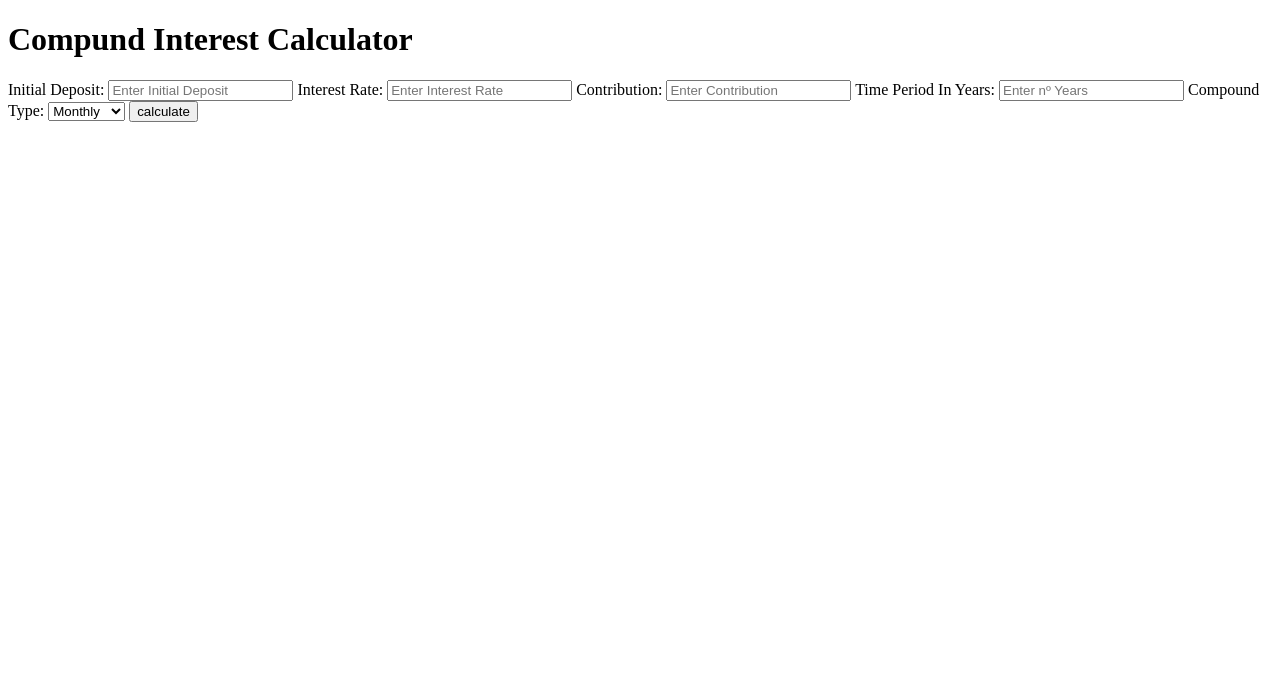
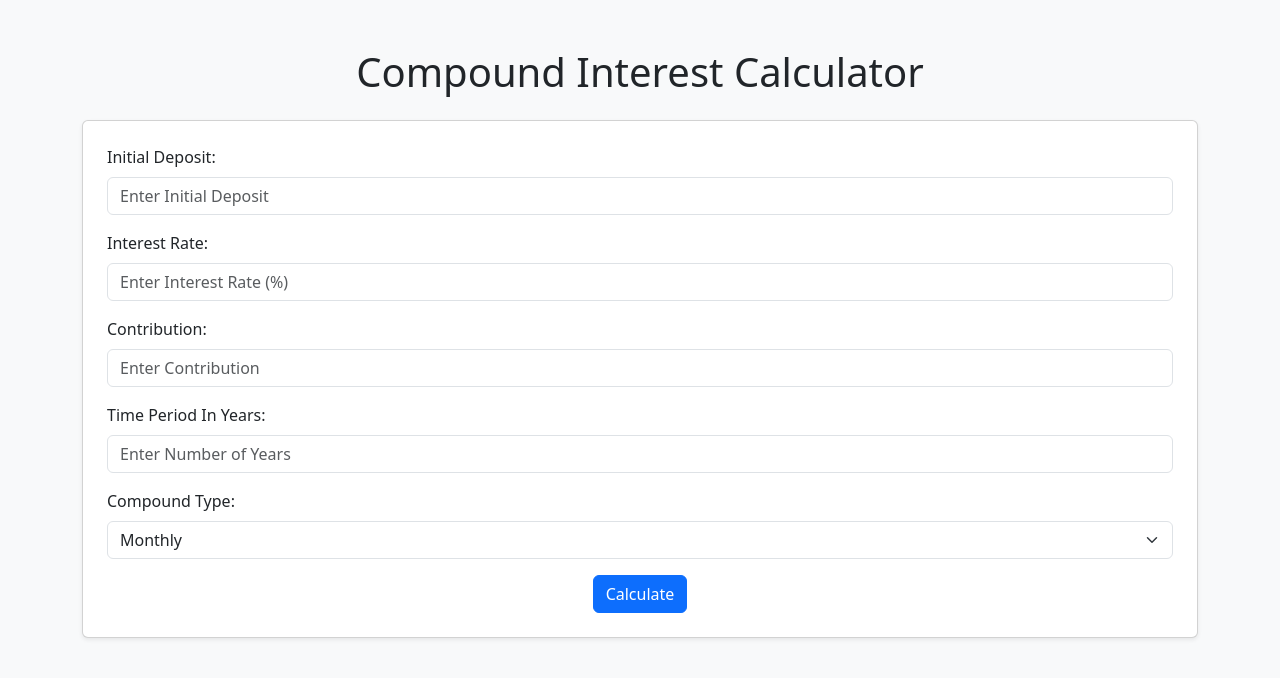
Before and after one commit to al3xHub/FlaskCompoundCalc, a Flask app: page / in a window 1280 px wide. Shown: the top 678 px of the page. Run offline with Flask 3, Linux system fonts and the light colour scheme.

Commit message:
adding style and solving minor errors

```diff
--- a/app.py
+++ b/app.py
@@ -11,39 +11,50 @@ app = Flask(__name__)
 def index():
     if request.method == 'POST':
         initial_deposit = float(request.form['initial_deposit'])
-        interest_rate = float(request.form['interest_rate'])
+        interest_rate = float(request.form['interest_rate']) / 100  # Convertir porcentaje a decimal
         contribution = float(request.form['contribution'])
         compound_type = request.form['compound_type']
         time_period_year = float(request.form['time_period_year'])
 
-        if compound_type == 'monthly':
+        # Determinar el número de veces que se capitaliza por año
+        if compound_type == 'Monthly':
             n = 12
-        elif compound_type == 'quarterly':
+        elif compound_type == 'Quarterly':
             n = 4
         else:
-            n=1
+            n = 1
 
+        # Cálculo del monto final con interés sobre el depósito inicial
         total_amount = initial_deposit * (1 + interest_rate / n) ** (n * time_period_year)
-        total_contributions = contribution * (((1+ interest_rate/n) ** (n * time_period_year)-1) / (interest_rate /n))
 
+        # Cálculo del monto final con las contribuciones periódicas con interés
+        total_contributions = contribution * (((1 + interest_rate / n) ** (n * time_period_year) - 1) / (interest_rate / n))
+
+        # Monto final incluyendo el depósito inicial y las contribuciones con interés
         final_amount_with_interest = total_amount + total_contributions
 
-        total_contributions_without_interest = initial_deposit + contribution + time_period_year * n
+        # Suma total de contribuciones sin interés
+        total_contributions_without_interest = initial_deposit + contribution * n * time_period_year
 
+        # Diferencia entre lo obtenido con interés y las contribuciones sin interés
         difference = final_amount_with_interest - total_contributions_without_interest
 
         amounts_with_interest = []
         amounts_without_interest = []
 
         for year in range(1, int(time_period_year) + 1):
-            amount_with_interest = initial_deposit * (1 + interest_rate / n) ** (n * year)
-            amount_without_interest = initial_deposit + contribution * year * n
+            # Cálculo del monto con interés hasta el año actual
+            amount_with_interest = initial_deposit * (1 + interest_rate / n) ** (n * year) + \
+                                   contribution * (((1 + interest_rate / n) ** (n * year) - 1) / (interest_rate / n))
+            # Cálculo del monto sin interés
+            amount_without_interest = initial_deposit + contribution * n * year
             amounts_with_interest.append(amount_with_interest)
             amounts_without_interest.append(amount_without_interest)
 
+        # Generación de la gráfica
         plt.figure(figsize=(10, 5))
-        plt.plot(range(1, int(time_period_year) + 1), amounts_with_interest, marker = "o", label='Amount with Interest')
-        plt.plot(range(1, int(time_period_year) + 1), amounts_without_interest, marker = "o", label='Amount without Interest')
+        plt.plot(range(1, int(time_period_year) + 1), amounts_with_interest, marker="o", label='Amount with Interest')
+        plt.plot(range(1, int(time_period_year) + 1), amounts_without_interest, marker="o", label='Amount without Interest')
         plt.xlabel('Years')
         plt.ylabel('Amount')
         plt.title('Compound Interest Over Time')
@@ -54,9 +65,10 @@ def index():
         img.seek(0)
         plot_url = base64.b64encode(img.read()).decode('utf8')
 
-        return render_template('results.html', plot_url=plot_url, final_amount=final_amount_with_interest, difference=difference)
+        return render_template('results.html', plot_url=plot_url, initial_deposit=initial_deposit, contribution=contribution, time_period_year=time_period_year, interest_rate=interest_rate, compound_type=compound_type, final_amount=final_amount_with_interest, difference=difference, total_contributions_without_interest=total_contributions_without_interest)
     else:
         return render_template('index.html')
 
+
 if __name__ == '__main__':
-    app.run(debug=True)
+    app.run(debug=False)
--- a/templates/index.html
+++ b/templates/index.html
@@ -3,32 +3,48 @@
 <head>
     <meta charset="UTF-8">
     <meta name="viewport" content="width=device-width, initial-scale=1.0">
-    <title>Compund Interest Calculator</title>
+    <link href="https://cdn.jsdelivr.net/npm/bootstrap@5.3.3/dist/css/bootstrap.min.css" rel="stylesheet" integrity="sha384-QWTKZyjpPEjISv5WaRU9OFeRpok6YctnYmDr5pNlyT2bRjXh0JMhjY6hW+ALEwIH" crossorigin="anonymous">
+    <title>Compound Interest Calculator</title>
 </head>
-<body>
-    <h1>Compund Interest Calculator</h1>
-    <form action="/" method="POST">
-        <label for="initial_deposit">Initial Deposit:</label>
-        <input type="number" name="initial_deposit" placeholder="Enter Initial Deposit" step="100" required>
+<body class="bg-light">
+    <div class="container my-5">
+        <h1 class="text-center mb-4">Compound Interest Calculator</h1>
 
-        <label for="interest_rate">Interest Rate:</label>
-        <input type="number" name="interest_rate" placeholder="Enter Interest Rate" step="0.01" required>
+        <form action="/" method="POST" class="card p-4 shadow-sm">
+            <div class="mb-3">
+                <label for="initial_deposit" class="form-label">Initial Deposit:</label>
+                <input type="number" class="form-control" name="initial_deposit" placeholder="Enter Initial Deposit" step="100" required>
+            </div>
 
-        <label for="contribution">Contribution:</label>
-        <input type="number" name="contribution" placeholder="Enter Contribution" step="10" required>
+            <div class="mb-3">
+                <label for="interest_rate" class="form-label">Interest Rate:</label>
+                <input type="number" class="form-control" name="interest_rate" placeholder="Enter Interest Rate (%)" step="0.01" required>
+            </div>
 
-        <label for="time-period-year">Time Period In Years:</label>
-        <input type="number" name="time_period_year" placeholder="Enter nº Years" step="1" required>
+            <div class="mb-3">
+                <label for="contribution" class="form-label">Contribution:</label>
+                <input type="number" class="form-control" name="contribution" placeholder="Enter Contribution" step="10" required>
+            </div>
 
-        <label for="compound_type">Compound Type:</label>
-        <select name="compound_type" name="compound-type" name="compound_type">
-            <option value="monthly">Monthly</option>
-            <option value="quarterly">Quarterly</option>
-            <option value="annually">Annually</option>
+            <div class="mb-3">
+                <label for="time_period_year" class="form-label">Time Period In Years:</label>
+                <input type="number" class="form-control" name="time_period_year" placeholder="Enter Number of Years" step="1" required>
+            </div>
 
-        </select>
-        <input type="submit" value="calculate">
-    </form>
+            <div class="mb-3">
+                <label for="compound_type" class="form-label">Compound Type:</label>
+                <select name="compound_type" class="form-select" required>
+                    <option value="Monthly">Monthly</option>
+                    <option value="Quarterly">Quarterly</option>
+                    <option value="Annually">Annually</option>
+                </select>
+            </div>
 
+            <div class="text-center">
+                <input type="submit" class="btn btn-primary" value="Calculate">
+            </div>
+        </form>
+    </div>
+    <script src="https://cdn.jsdelivr.net/npm/bootstrap@5.3.3/dist/js/bootstrap.bundle.min.js" integrity="sha384-YvpcrYf0tY3lHB60NNkmXc5s9fDVZLESaAA55NDzOxhy9GkcIdslK1eN7N6jIeHz" crossorigin="anonymous"></script>
 </body>
 </html>
```
Also changed, not shown: main.py (deleted, +0 -19 lines), templates/results.html (+54 -8 lines).
